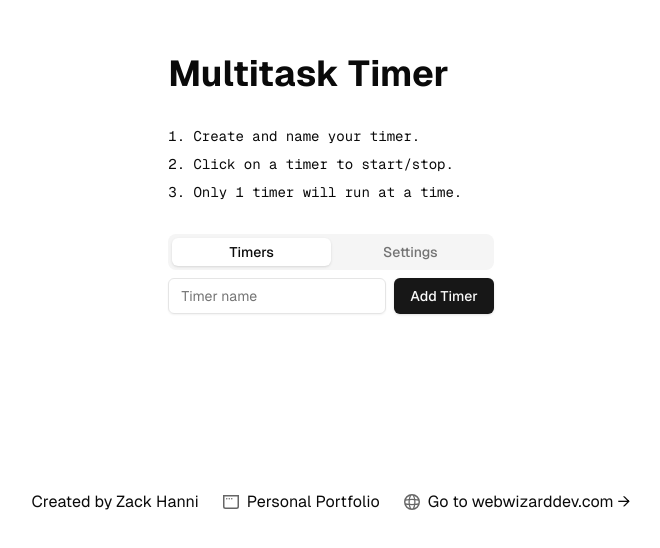
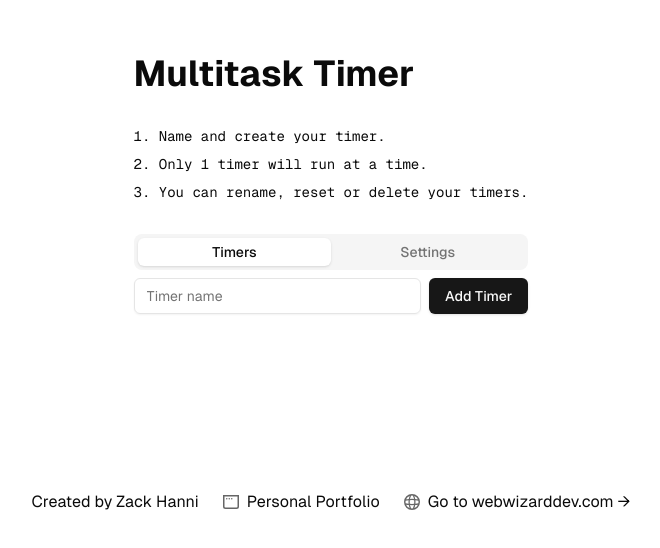
Before and after one commit to zackhanni/multitask-timer, a Next.js app: page / in a window 1280 px wide. Shown: the part 208-756 px from the top of the page, without its empty margins (309-969 px from the left). Built offline with nearby package versions, Linux system fonts and the light colour scheme.

Commit message:
reword instructions

```diff
--- a/app/page.tsx
+++ b/app/page.tsx
@@ -1,5 +1,6 @@
 import Footer from "@/components/Footer";
 import Stopwatches from "@/components/Stopwatches";
+import Timers from "@/components/Timers";
 
 export default function Home() {
   return (
@@ -7,9 +8,9 @@ export default function Home() {
       <main className="flex flex-col gap-8 row-start-2 items-center sm:items-start">
         <h1 className="text-4xl font-bold dark:invert">Multitask Timer</h1>
         <ol className="list-inside list-decimal text-sm text-center sm:text-left font-[family-name:var(--font-geist-mono)] space-y-2">
-          <li>Create and name your timer.</li>
-          <li>Click on a timer to start/stop.</li>
+          <li>Name and create your timer.</li>
           <li>Only 1 timer will run at a time.</li>
+          <li>You can rename, reset or delete your timers.</li>
         </ol>
         <Stopwatches />
 
```
